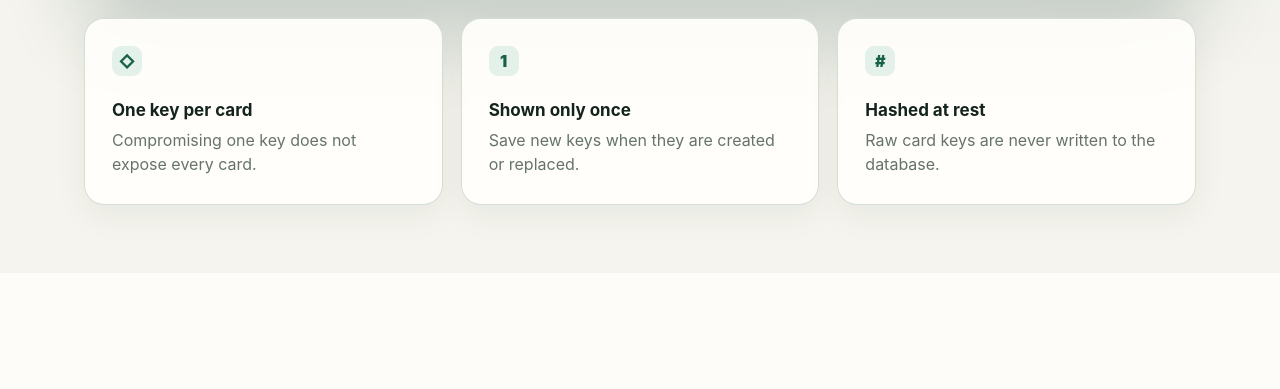
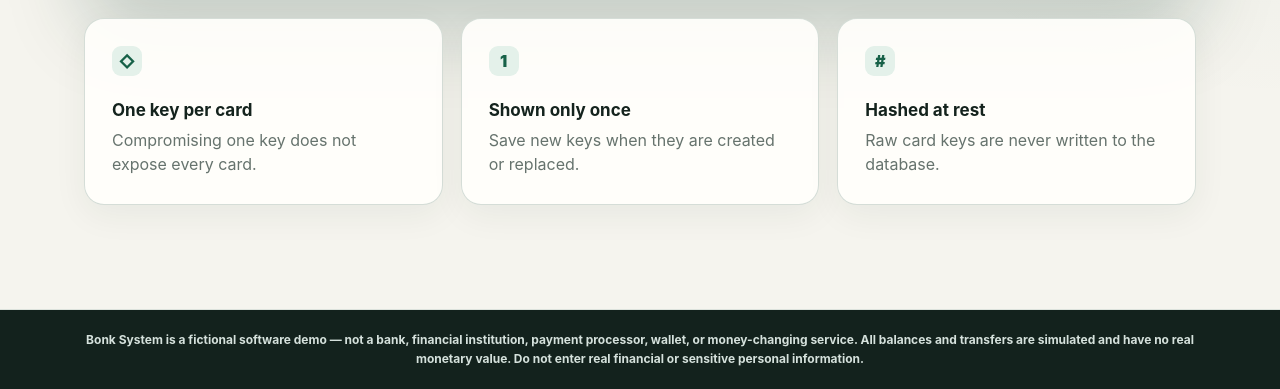
Before and after one commit to zimoliu-vt/bank-system, a Flask app: page / in a window 1280 px wide. Shown: the part 649-1038 px from the top of the page. Before the commit the page ends 878 px from the top, so only its background shows below. Run offline with Flask 3, Linux system fonts and the light colour scheme.

Commit message:
Add public demo disclaimer and documentation

```diff
--- a/static/style.css
+++ b/static/style.css
@@ -7,6 +7,7 @@
 * { box-sizing:border-box; }
 html { color-scheme:light; scroll-behavior:smooth; }
 body { min-height:100vh; margin:0; color:var(--ink); font-family:Inter,ui-sans-serif,system-ui,-apple-system,"Segoe UI",sans-serif; background:radial-gradient(circle at 10% -10%,rgba(223,169,56,.12),transparent 30rem),radial-gradient(circle at 100% 20%,rgba(23,97,72,.08),transparent 34rem),var(--paper); -webkit-font-smoothing:antialiased; }
+body::after { content:"Bonk System is a fictional software demo — not a bank, financial institution, payment processor, wallet, or money-changing service. All balances and transfers are simulated and have no real monetary value. Do not enter real financial or sensitive personal information."; display:block; margin-top:36px; padding:20px max(18px,calc((100vw - 1120px)/2)); border-top:1px solid var(--line); background:#13221d; color:#d5e1dc; font-size:12px; font-weight:650; line-height:1.6; text-align:center; }
 a,button,input,select { transition:border-color .18s,background-color .18s,color .18s,box-shadow .18s,transform .18s; }
 button,input,select { font:inherit; }
 .nav { position:sticky; top:0; z-index:20; min-height:76px; padding:0 max(24px,calc((100vw - 1160px)/2)); display:flex; align-items:center; justify-content:space-between; gap:28px; background:rgba(255,254,251,.88); border-bottom:1px solid rgba(203,213,205,.8); box-shadow:0 8px 30px rgba(17,56,42,.04); backdrop-filter:blur(18px); }
```
Also changed, not shown: README.md.
